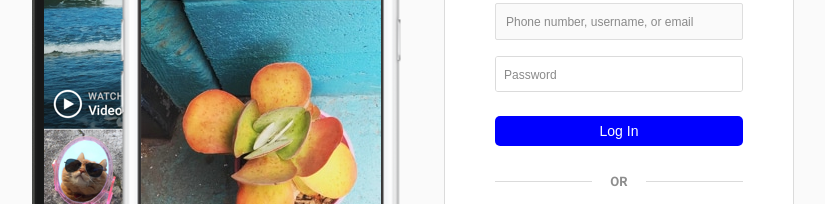
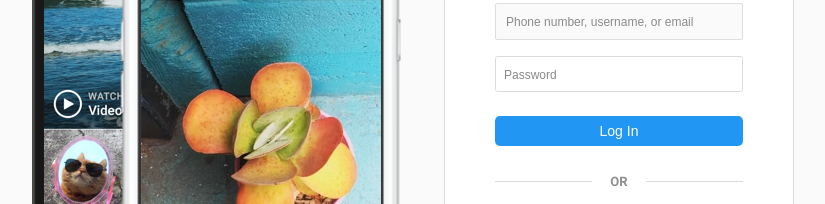
Before and after one commit to rishabh-siingh/Instagram-1, a plain HTML site: page index.html in a window 1280 px wide. Shown: the part 160-364 px from the top of the page, without its empty margins (248-1073 px from the left). Drawn offline with Linux system fonts and the light colour scheme.

Commit message:
Update app.css

```diff
--- a/app.css
+++ b/app.css
@@ -58,7 +58,7 @@ body {
     width: 100%;
     margin: 10px 0;
     padding: 7px 0;
-    background-color: #0000ff;
+    background-color: #2196f3;
     color: #fff;
     border-radius: 5px;
     border: none;
```
